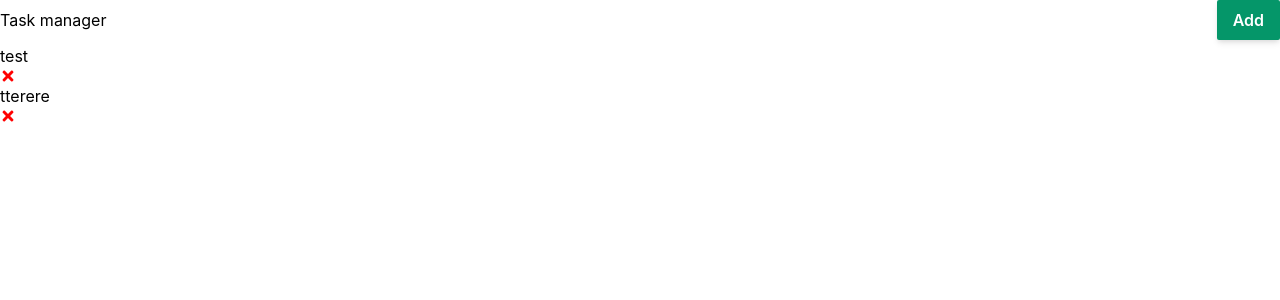
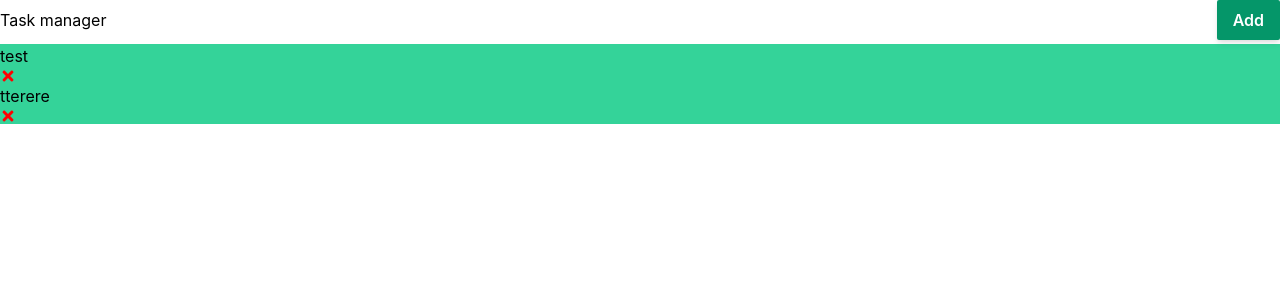
Before and after one commit to Matej-ch/task-manager, a React (Create React App) app: page / in a window 1280 px wide. Shown: the top 300 px of the page. Built offline with nearby package versions, Linux system fonts and the light colour scheme.

Commit message:
added delete adn toggle functions

```diff
--- a/src/App.js
+++ b/src/App.js
@@ -8,17 +8,27 @@
         {
             id: 1,
             'text': 'test',
+            'reminder' : true,
         },
         {
             id: 2,
             'text' : 'tterere',
+            'reminder' : true,
         }
     ])
+
+    const deleteTask = (id) => {
+        setTasks(tasks.filter((task) => task.id !== id))
+    }
+
+    const toggleReminder = (id) => {
+        setTasks(tasks.map(task => task.id === id ? {...task, reminder: !task.reminder} : task ))
+    }
 
     return (
     <div className="container">
       <Header />
-      <Tasks tasks={tasks}/>
+        {tasks.length > 0 ? <Tasks tasks={tasks} onDelete={ deleteTask } onToggle={toggleReminder} /> : 'No tasks to show'}
     </div>
   );
 }
--- a/src/components/Task.js
+++ b/src/components/Task.js
@@ -1,10 +1,10 @@
 import {FaTimes } from 'react-icons/fa'
 
-const Task = ({task}) => {
+const Task = ({task,onDelete,onToggle}) => {
     return (
-        <div className="">
+        <div className={`task ${task.reminder ? 'bg-green-400' : '' }`} onDoubleClick={() => onToggle(task.id) }>
             <h3>
-                { task.text } <FaTimes style={{color:'red', cursor:'pointer'}}/>
+                { task.text } <FaTimes onClick={() => onDelete(task.id)} style={{color:'red', cursor:'pointer'}}/>
             </h3>
             <p>{ task.day } </p>
         </div>
--- a/src/components/Tasks.js
+++ b/src/components/Tasks.js
@@ -1,10 +1,10 @@
 import Task from "./Task";
 
 
-const Tasks = ({tasks}) => {
+const Tasks = ({tasks,onDelete,onToggle}) => {
     return (
       <>
-          {tasks.map((task)=> (<Task key={task.id} task={task} />))}
+          {tasks.map((task)=> (<Task key={task.id} task={task}  onDelete={onDelete} onToggle={onToggle}/>))}
       </>
     )
 }
```
Also changed, not shown: src/components/AddTask.js (added), 2 other files (tests, documents, lock files or other folders).
